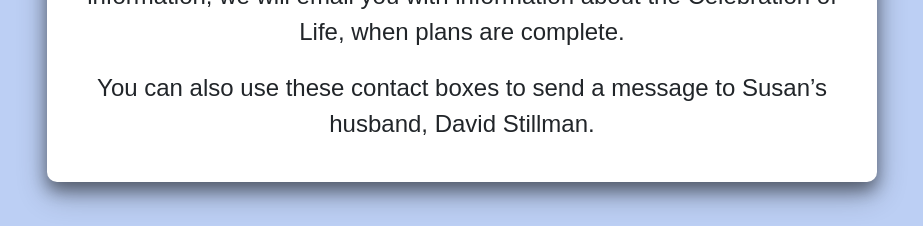
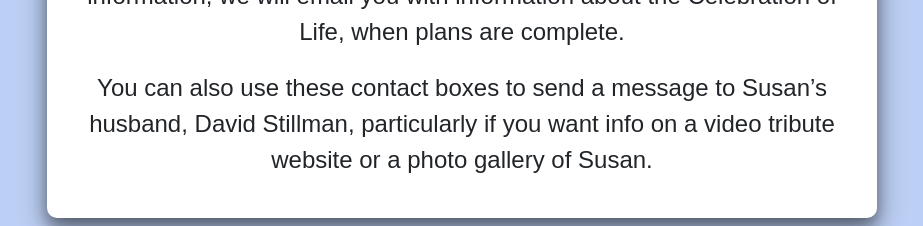
Before and after one commit to matthewgstillman/Memorial-Submission-Single-Page-App, a React (Create React App) app: page / in a window 1280 px wide. Shown: the part 824-1050 px from the top of the page, without its empty margins (178-1101 px from the left). Built offline with nearby package versions, Linux system fonts and the light colour scheme.

Commit message:
text alteration

```diff
--- a/src/components/FormComponent.jsx
+++ b/src/components/FormComponent.jsx
@@ -42,7 +42,7 @@ const FormComponent = () => {
             <p>We are planning a Celebration of Life for Susan, tentatively in mid-September.</p>
             <p>The details are still being worked out. We will post details here when they are complete.</p>
             <p>The contact info boxes below are optional. If you provide your contact information, we will email you with information about the Celebration of Life, when plans are complete.</p>
-            <p>You can also use these contact boxes to send a message to Susan’s husband, David Stillman.</p>
+            <p>You can also use these contact boxes to send a message to Susan’s husband, David Stillman, particularly if you want info on a video tribute website or a photo gallery of Susan.</p>
           </section>
           <section>
             <Form onSubmit={handleSubmit}>
```
